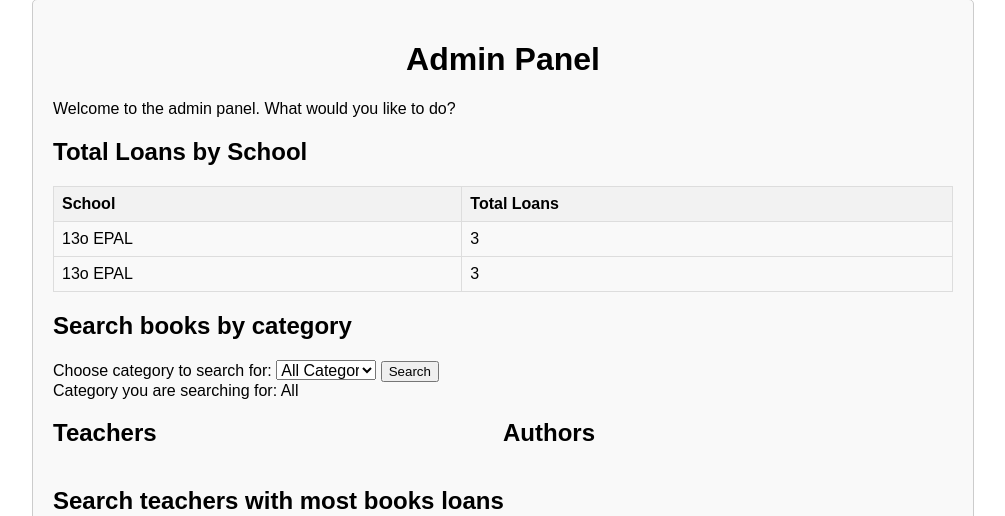
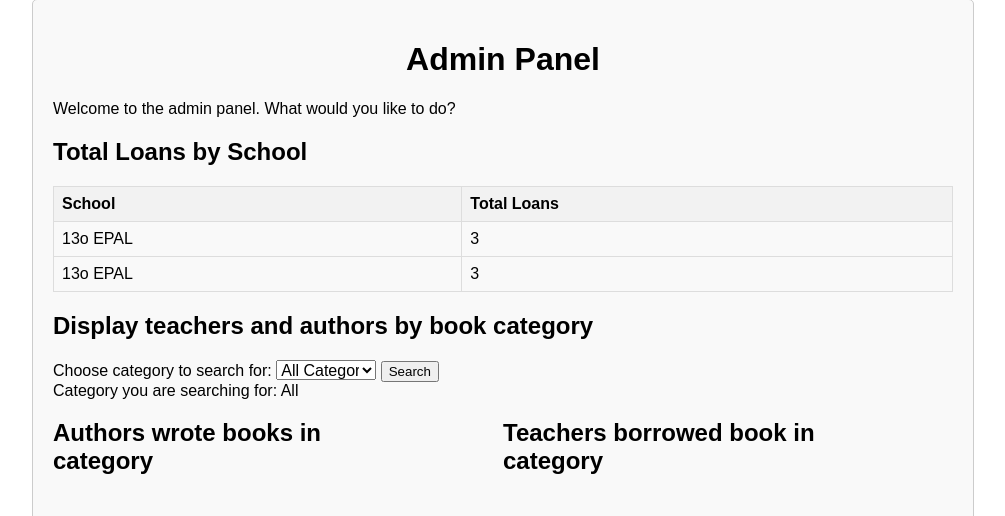
Before and after one commit to vipolus/Library_Management_System, a PHP site: page /dashboard.php in a window 1280 px wide. Shown: the part 21-537 px from the top of the page, without its empty margins (137-1142 px from the left). Run offline with PHP 8.4, Linux system fonts and the light colour scheme; a user stored in the database is signed in; data comes from the database, SQL or seed files in the repository; tables that the repository leaves empty hold one stand-in row (values such as "Sample post").

Commit message:
Update dashboard

```diff
--- a/dashboard.php
+++ b/dashboard.php
@@ -137,7 +137,7 @@ if (isset($_SESSION['username'])) {
             }
             ?>
 
-<h2>Search books by category</h2>
+<h2>Display teachers and authors by book category</h2>
             <?php
             // Assuming you have established a database connection and executed the query to fetch the data
             // $loansData contains the fetched data from the database
@@ -279,7 +279,7 @@ if ($selectedCategory == 'all') {
     }
   </style>
   <div class="column">
-    <h2>Teachers</h2>
+    <h2>Authors wrote books in category</h2>
     <?php
     for ($i = 0; $i < count($Author_first_name); $i++) {
       echo $Author_first_name[$i]. " ";
@@ -289,7 +289,7 @@ if ($selectedCategory == 'all') {
     <!-- Content for the first column -->
   </div>
   <div class="column">
-    <h2>Authors</h2>
+    <h2>Teachers borrowed book in category</h2>
     <?php
     for ($i = 0; $i < count($Teacher_first_name); $i++) {
       echo $Teacher_first_name[$i]. " ";
--- a/login.php
+++ b/login.php
@@ -32,7 +32,7 @@ if (isset($_POST['username'], $_POST['password'])) {
         }
     } else {
         // Incorrect username
-        echo 'TestIncorrect username or password!';
+        echo 'Incorrect username or password!';
     }
 }
 ?>
```
